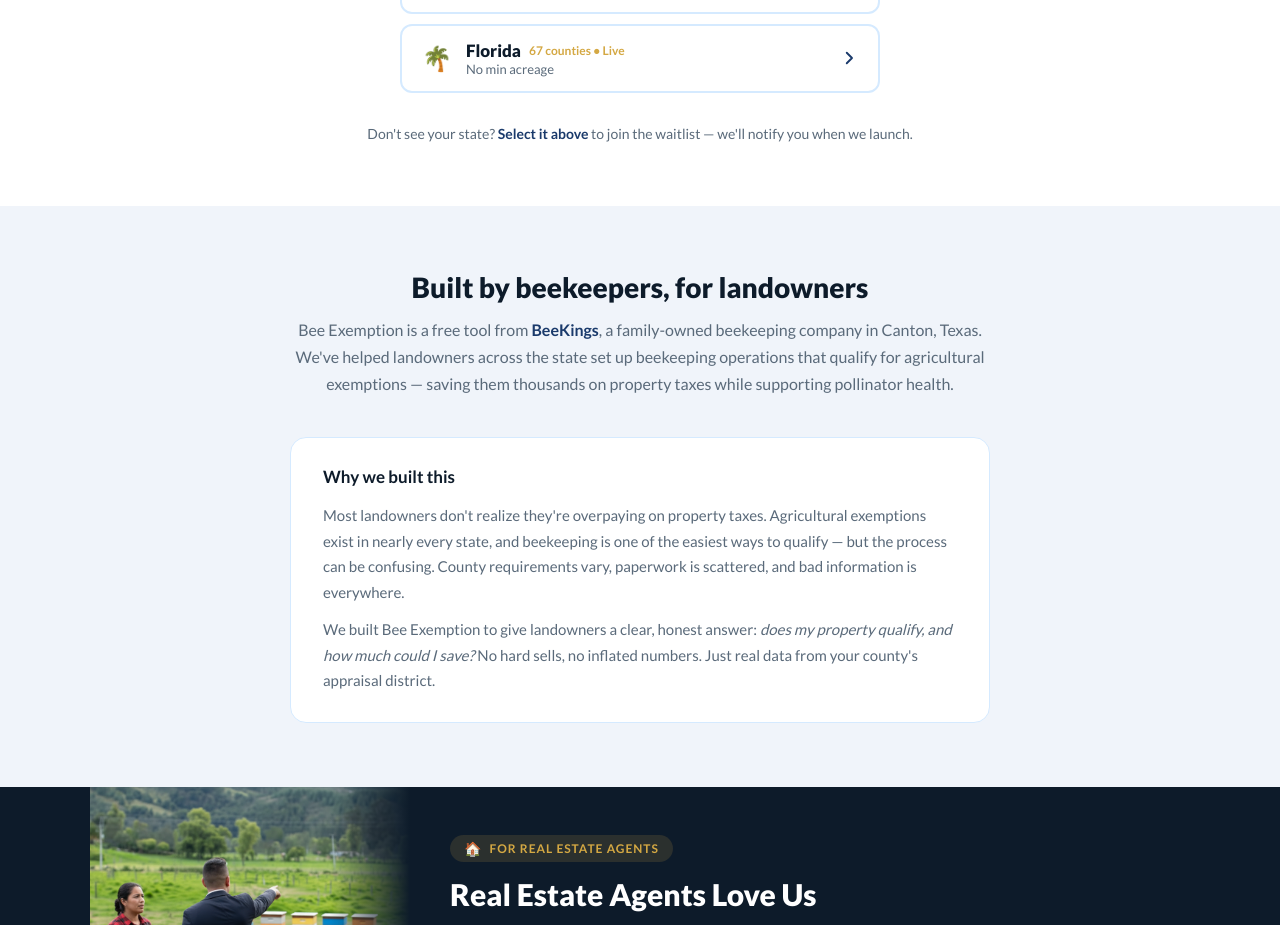
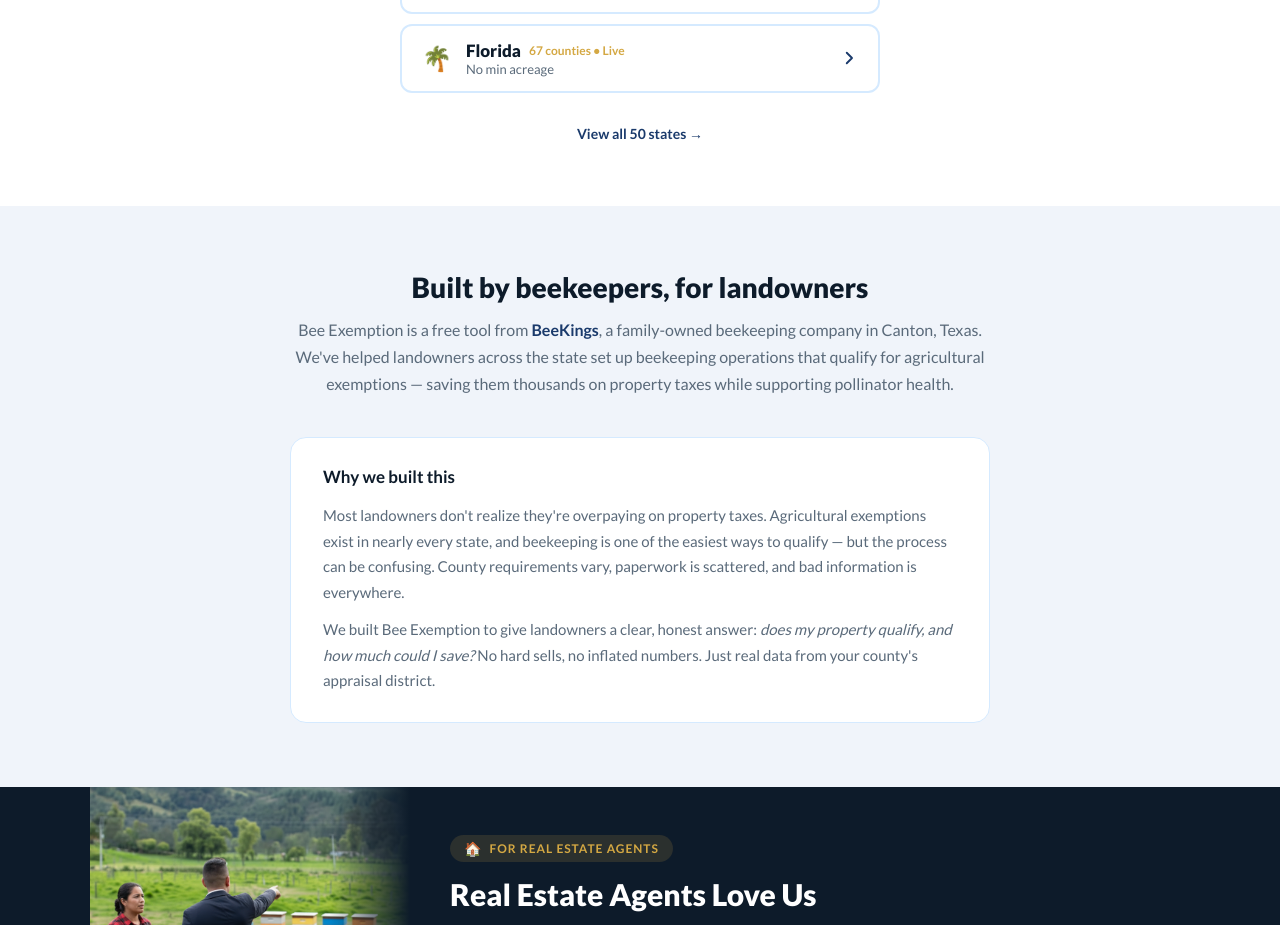
Before and after one commit to beekingsco/texasbeeexemption, a Next.js app: page / in a window 1280 px wide. Shown: the part 2512-3437 px from the top of the page. Built offline with nearby package versions, Linux system fonts and the light colour scheme.

Commit message:
Add link to /states page from homepage

```diff
--- a/app/page.tsx
+++ b/app/page.tsx
@@ -383,7 +383,7 @@ export default function NationalLanding() {
           </div>
 
           <p style={{ fontSize: 14, color: C.gray, marginTop: 32 }}>
-            Don&apos;t see your state? <a href="#" onClick={(e) => { e.preventDefault(); setSelectedState(''); const el = document.querySelector('select'); el?.focus(); }} style={{ color: C.blue, fontWeight: 600, textDecoration: 'none' }}>Select it above</a> to join the waitlist — we&apos;ll notify you when we launch.
+            <a href="/states" style={{ color: C.blue, fontWeight: 600, textDecoration: 'none' }}>View all 50 states →</a>
           </p>
         </div>
       </section>
```
